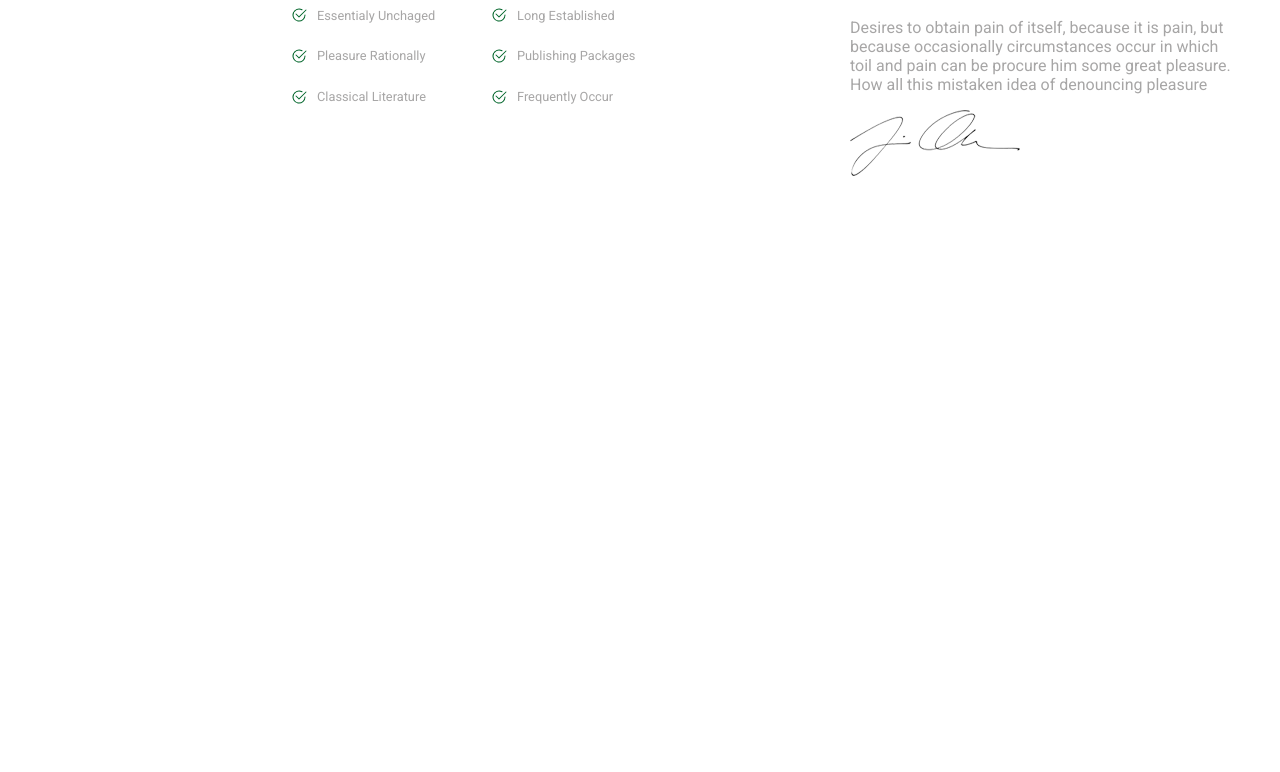
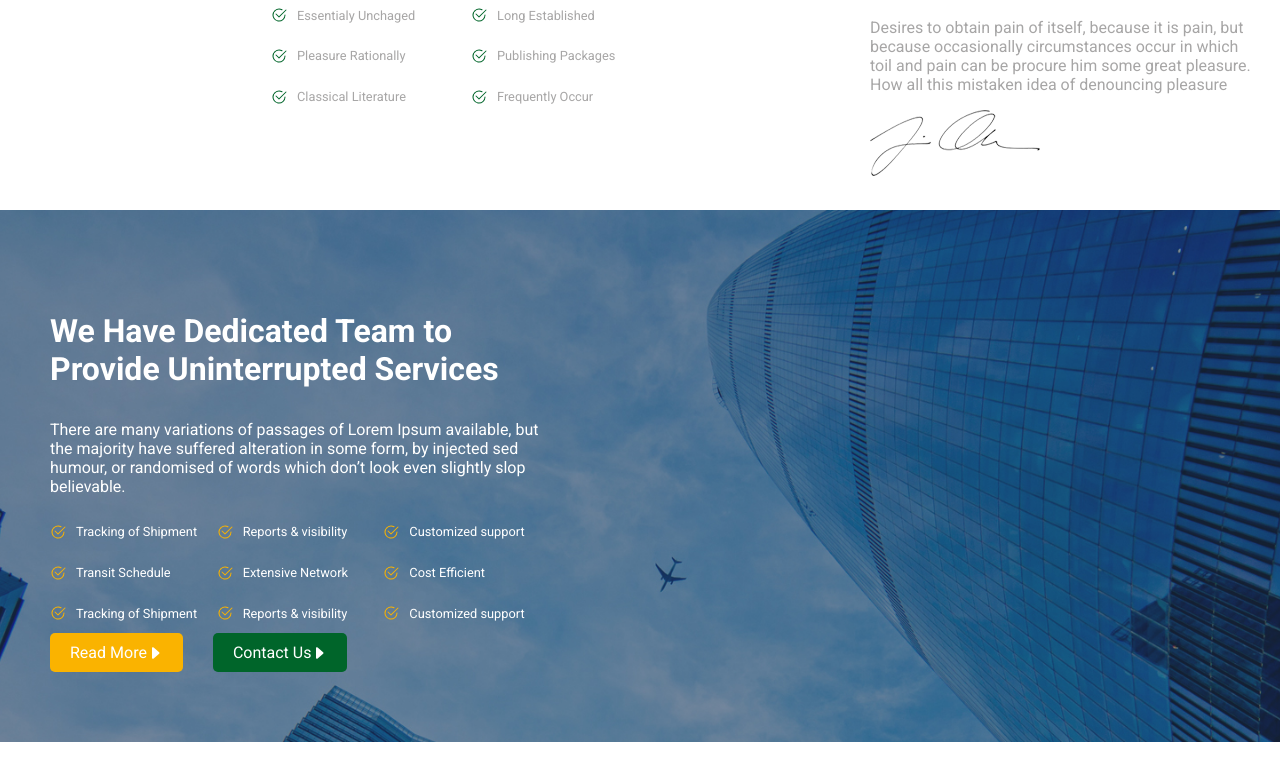
Before and after one commit to arielsardinha/rio-sul, a Next.js app: page / in a window 1280 px wide. Shown: the part 1986-2758 px from the top of the page. Before the commit the page ends 2166 px from the top, so only its background shows below. Built offline with nearby package versions, Linux system fonts and the light colour scheme.

Commit message:
corrigindo responsividades

```diff
--- a/src/ui/components/informationSections/sessao2/companyDeails.scss
+++ b/src/ui/components/informationSections/sessao2/companyDeails.scss
@@ -70,3 +70,23 @@
     }
   }
 }
+
+@media (max-width: 500px) {
+  .box-company-details {
+    .box-informate {
+      ul {
+        li {
+          padding: 5px 10px;
+        }
+      }
+      .box-texts {
+        margin-left: 10px;
+      }
+    }
+  }
+}
+@media (max-width: 360px) {
+  .box-company-details .box-informate {
+    flex-direction: column;
+  }
+}
--- a/src/ui/partials/sections/section2/section2.scss
+++ b/src/ui/partials/sections/section2/section2.scss
@@ -1,7 +1,7 @@
 .box-sec2 {
   display: flex;
   justify-content: space-between;
-  padding: 0 40px;
+  padding: 0 20px;
 }
 
 @media (max-width: 850px) {
--- /dev/null
+++ b/src/ui/partials/sections/section3/section3.scss
@@ -0,0 +1,85 @@
+.box-sectionThree {
+  margin: 30px 0;
+  padding: 70px 50px;
+  background-image: url("/backgrounds/tp-img-2.jpg");
+  background-position: center;
+  background-size: cover;
+  background-repeat: no-repeat;
+  h3 {
+    font-size: 2em;
+  }
+  .box-inputs {
+    display: flex;
+    a {
+      cursor: pointer;
+      margin-right: 30px;
+      padding: 10px 20px;
+      font-size: 1em;
+      border-radius: 5px;
+      display: flex;
+      align-items: center;
+      color: var(--text-white);
+      border: none;
+      white-space: nowrap;
+      &:first-of-type {
+        background-color: var(--color-primary);
+      }
+      &:last-of-type {
+        background-color: var(--color-secondary);
+      }
+      &:hover {
+        box-shadow: 0px 6px 5px #4c4c4c;
+      }
+    }
+  }
+  .box-texts {
+    max-width: 500px;
+    color: var(--text-white);
+    & > div {
+      display: grid;
+      grid-template-columns: repeat(3, 1fr);
+      grid-template-rows: repeat(3, 1fr);
+      div {
+        display: flex;
+        align-items: center;
+        margin-right: 10px;
+        p {
+          white-space: nowrap;
+          font-size: 0.8em;
+          margin-left: 10px;
+        }
+        svg {
+          color: var(--color-primary);
+        }
+      }
+    }
+  }
+}
+
+@media (max-width: 500px) {
+  .box-sectionThree {
+    padding: 70px 20px;
+    .box-texts {
+      & > div {
+        grid-template-columns: repeat(2, 1fr);
+        grid-template-rows: repeat(3, 1fr);
+      }
+    }
+  }
+}
+
+@media (max-width: 380px) {
+  .box-sectionThree .box-inputs a {
+    margin: 0;
+  }
+}
+
+@media (max-width: 360px) {
+  .box-sectionThree {
+    .box-texts {
+      & > div {
+        grid-template-columns: repeat(1, 1fr);
+      }
+    }
+  }
+}
--- a/src/ui/partials/sections/section3/section3.tsx
+++ b/src/ui/partials/sections/section3/section3.tsx
@@ -1,5 +1,201 @@
-const SectionThree = () =>(
-    <div></div>
-)
+import Link from "@components/link/link";
 
-export default SectionThree
+const SectionThree = () => (
+  <div className="box-sectionThree">
+    <div className="box-texts">
+      <h3>We Have Dedicated Team to Provide Uninterrupted Services</h3>
+      <p>
+        There are many variations of passages of Lorem Ipsum available, but the
+        majority have suffered alteration in some form, by injected sed humour,
+        or randomised of words which don’t look even slightly slop believable.
+      </p>
+      <CheckBox />
+    </div>
+    <div className="box-inputs">
+      <Link href="" data-aos="fade-up">
+        Read More
+        <svg
+          xmlns="http://www.w3.org/2000/svg"
+          width="16"
+          height="16"
+          fill="currentColor"
+          className="bi bi-caret-right-fill"
+          viewBox="0 0 16 16"
+        >
+          <path d="m12.14 8.753-5.482 4.796c-.646.566-1.658.106-1.658-.753V3.204a1 1 0 0 1 1.659-.753l5.48 4.796a1 1 0 0 1 0 1.506z" />
+        </svg>
+      </Link>
+      <Link href="" data-aos="fade-up">
+        Contact Us
+        <svg
+          xmlns="http://www.w3.org/2000/svg"
+          width="16"
+          height="16"
+          fill="currentColor"
+          className="bi bi-caret-right-fill"
+          viewBox="0 0 16 16"
+        >
+          <path d="m12.14 8.753-5.482 4.796c-.646.566-1.658.106-1.658-.753V3.204a1 1 0 0 1 1.659-.753l5.48 4.796a1 1 0 0 1 0 1.506z" />
+        </svg>
+      </Link>
+    </div>
+  </div>
+);
+
+const CheckBox = () => (
+  <div>
+    <div>
+      <svg
+        xmlns="http://www.w3.org/2000/svg"
+        width="16"
+        height="16"
+        fill="currentColor"
+        className="bi bi-check2-circle"
+        viewBox="0 0 16 16"
+        data-aos="fade-up"
+      >
+        <path d="M2.5 8a5.5 5.5 0 0 1 8.25-4.764.5.5 0 0 0 .5-.866A6.5 6.5 0 1 0 14.5 8a.5.5 0 0 0-1 0 5.5 5.5 0 1 1-11 0z" />
+        <path d="M15.354 3.354a.5.5 0 0 0-.708-.708L8 9.293 5.354 6.646a.5.5 0 1 0-.708.708l3 3a.5.5 0 0 0 .708 0l7-7z" />
+      </svg>
+      <p>Tracking of Shipment</p>
+    </div>
+
+    <div>
+      <svg
+        xmlns="http://www.w3.org/2000/svg"
+        width="16"
+        height="16"
+        fill="currentColor"
+        className="bi bi-check2-circle"
+        viewBox="0 0 16 16"
+        data-aos="fade-up"
+        data-aos-delay="200"
+      >
+        <path d="M2.5 8a5.5 5.5 0 0 1 8.25-4.764.5.5 0 0 0 .5-.866A6.5 6.5 0 1 0 14.5 8a.5.5 0 0 0-1 0 5.5 5.5 0 1 1-11 0z" />
+        <path d="M15.354 3.354a.5.5 0 0 0-.708-.708L8 9.293 5.354 6.646a.5.5 0 1 0-.708.708l3 3a.5.5 0 0 0 .708 0l7-7z" />
+      </svg>
+      <p>Reports & visibility</p>
+    </div>
+
+    <div>
+      <svg
+        xmlns="http://www.w3.org/2000/svg"
+        width="16"
+        height="16"
+        fill="currentColor"
+        className="bi bi-check2-circle"
+        viewBox="0 0 16 16"
+        data-aos="fade-up"
+        data-aos-delay="400"
+      >
+        <path d="M2.5 8a5.5 5.5 0 0 1 8.25-4.764.5.5 0 0 0 .5-.866A6.5 6.5 0 1 0 14.5 8a.5.5 0 0 0-1 0 5.5 5.5 0 1 1-11 0z" />
+        <path d="M15.354 3.354a.5.5 0 0 0-.708-.708L8 9.293 5.354 6.646a.5.5 0 1 0-.708.708l3 3a.5.5 0 0 0 .708 0l7-7z" />
+      </svg>
+      <p>Customized support</p>
+    </div>
+
+    <div>
+      <svg
+        xmlns="http://www.w3.org/2000/svg"
+        width="16"
+        height="16"
+        fill="currentColor"
+        className="bi bi-check2-circle"
+        viewBox="0 0 16 16"
+        data-aos="fade-up"
+        data-aos-delay="600"
+      >
+        <path d="M2.5 8a5.5 5.5 0 0 1 8.25-4.764.5.5 0 0 0 .5-.866A6.5 6.5 0 1 0 14.5 8a.5.5 0 0 0-1 0 5.5 5.5 0 1 1-11 0z" />
+        <path d="M15.354 3.354a.5.5 0 0 0-.708-.708L8 9.293 5.354 6.646a.5.5 0 1 0-.708.708l3 3a.5.5 0 0 0 .708 0l7-7z" />
+      </svg>
+      <p>Transit Schedule</p>
+    </div>
+
+    <div>
+      <svg
+        xmlns="http://www.w3.org/2000/svg"
+        width="16"
+        height="16"
+        fill="currentColor"
+        className="bi bi-check2-circle"
+        viewBox="0 0 16 16"
+        data-aos="fade-up"
+        data-aos-delay="800"
+      >
+        <path d="M2.5 8a5.5 5.5 0 0 1 8.25-4.764.5.5 0 0 0 .5-.866A6.5 6.5 0 1 0 14.5 8a.5.5 0 0 0-1 0 5.5 5.5 0 1 1-11 0z" />
+        <path d="M15.354 3.354a.5.5 0 0 0-.708-.708L8 9.293 5.354 6.646a.5.5 0 1 0-.708.708l3 3a.5.5 0 0 0 .708 0l7-7z" />
+      </svg>
+      <p>Extensive Network</p>
+    </div>
+
+    <div>
+      <svg
+        xmlns="http://www.w3.org/2000/svg"
+        width="16"
+        height="16"
+        fill="currentColor"
+        className="bi bi-check2-circle"
+        viewBox="0 0 16 16"
+        data-aos="fade-up"
+        data-aos-delay="1000"
+      >
+        <path d="M2.5 8a5.5 5.5 0 0 1 8.25-4.764.5.5 0 0 0 .5-.866A6.5 6.5 0 1 0 14.5 8a.5.5 0 0 0-1 0 5.5 5.5 0 1 1-11 0z" />
+        <path d="M15.354 3.354a.5.5 0 0 0-.708-.708L8 9.293 5.354 6.646a.5.5 0 1 0-.708.708l3 3a.5.5 0 0 0 .708 0l7-7z" />
+      </svg>
+      <p>Cost Efficient</p>
+    </div>
+
+    <div>
+      <svg
+        xmlns="http://www.w3.org/2000/svg"
+        width="16"
+        height="16"
+        fill="currentColor"
+        className="bi bi-check2-circle"
+        viewBox="0 0 16 16"
+        data-aos="fade-up"
+        data-aos-delay="1200"
+      >
+        <path d="M2.5 8a5.5 5.5 0 0 1 8.25-4.764.5.5 0 0 0 .5-.866A6.5 6.5 0 1 0 14.5 8a.5.5 0 0 0-1 0 5.5 5.5 0 1 1-11 0z" />
+        <path d="M15.354 3.354a.5.5 0 0 0-.708-.708L8 9.293 5.354 6.646a.5.5 0 1 0-.708.708l3 3a.5.5 0 0 0 .708 0l7-7z" />
+      </svg>
+      <p>Tracking of Shipment</p>
+    </div>
+
+    <div>
+      <svg
+        xmlns="http://www.w3.org/2000/svg"
+        width="16"
+        height="16"
+        fill="currentColor"
+        className="bi bi-check2-circle"
+        viewBox="0 0 16 16"
+        data-aos="fade-up"
+        data-aos-delay="1400"
+      >
+        <path d="M2.5 8a5.5 5.5 0 0 1 8.25-4.764.5.5 0 0 0 .5-.866A6.5 6.5 0 1 0 14.5 8a.5.5 0 0 0-1 0 5.5 5.5 0 1 1-11 0z" />
+        <path d="M15.354 3.354a.5.5 0 0 0-.708-.708L8 9.293 5.354 6.646a.5.5 0 1 0-.708.708l3 3a.5.5 0 0 0 .708 0l7-7z" />
+      </svg>
+      <p>Reports & visibility</p>
+    </div>
+
+    <div>
+      <svg
+        xmlns="http://www.w3.org/2000/svg"
+        width="16"
+        height="16"
+        fill="currentColor"
+        className="bi bi-check2-circle"
+        viewBox="0 0 16 16"
+        data-aos="fade-up"
+        data-aos-delay="1600"
+      >
+        <path d="M2.5 8a5.5 5.5 0 0 1 8.25-4.764.5.5 0 0 0 .5-.866A6.5 6.5 0 1 0 14.5 8a.5.5 0 0 0-1 0 5.5 5.5 0 1 1-11 0z" />
+        <path d="M15.354 3.354a.5.5 0 0 0-.708-.708L8 9.293 5.354 6.646a.5.5 0 1 0-.708.708l3 3a.5.5 0 0 0 .708 0l7-7z" />
+      </svg>
+      <p>Customized support</p>
+    </div>
+  </div>
+);
+
+export default SectionThree;
--- a/src/ui/styles/globals.scss
+++ b/src/ui/styles/globals.scss
@@ -153,3 +153,4 @@ section {
 @import "../partials/sections/section2/section2.scss";
 @import "../components/informationSections/sessao2/companyDeails.scss";
 @import "../components/informationSections/sessao2/testimonials.scss";
+@import "../partials/sections/section3/section3.scss";
```
